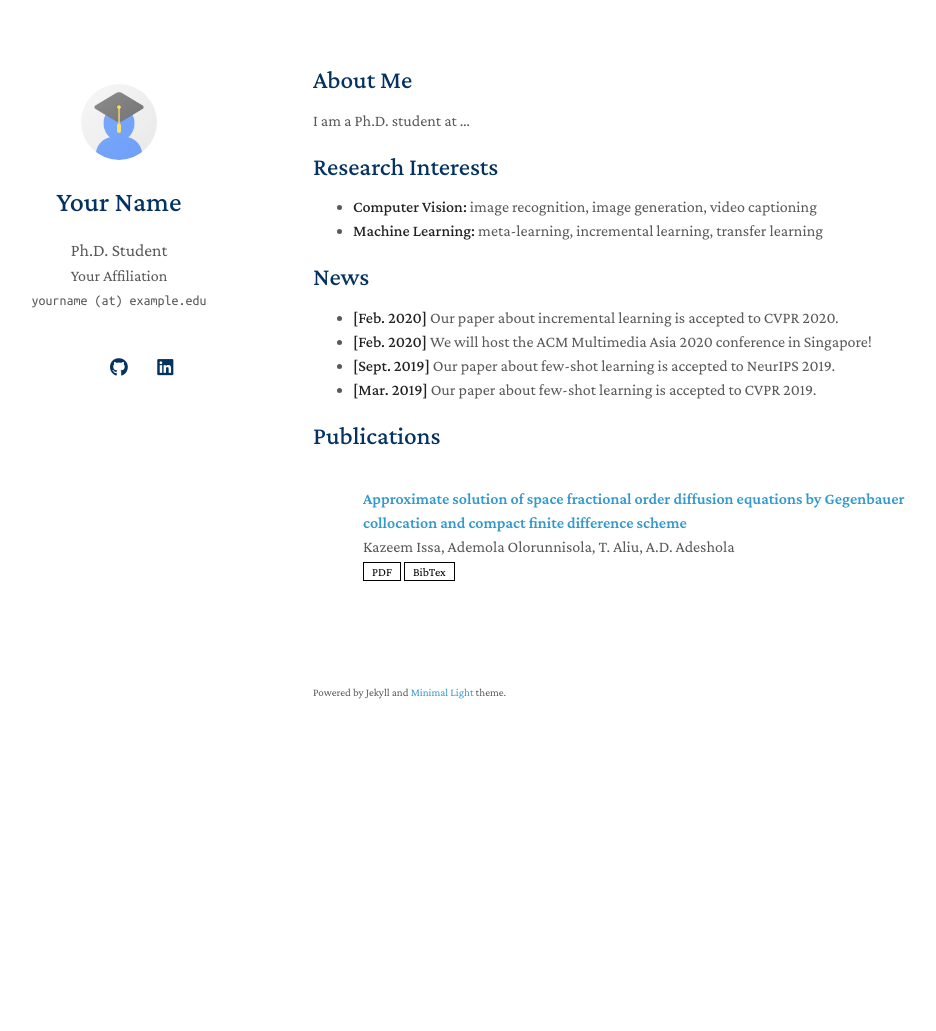
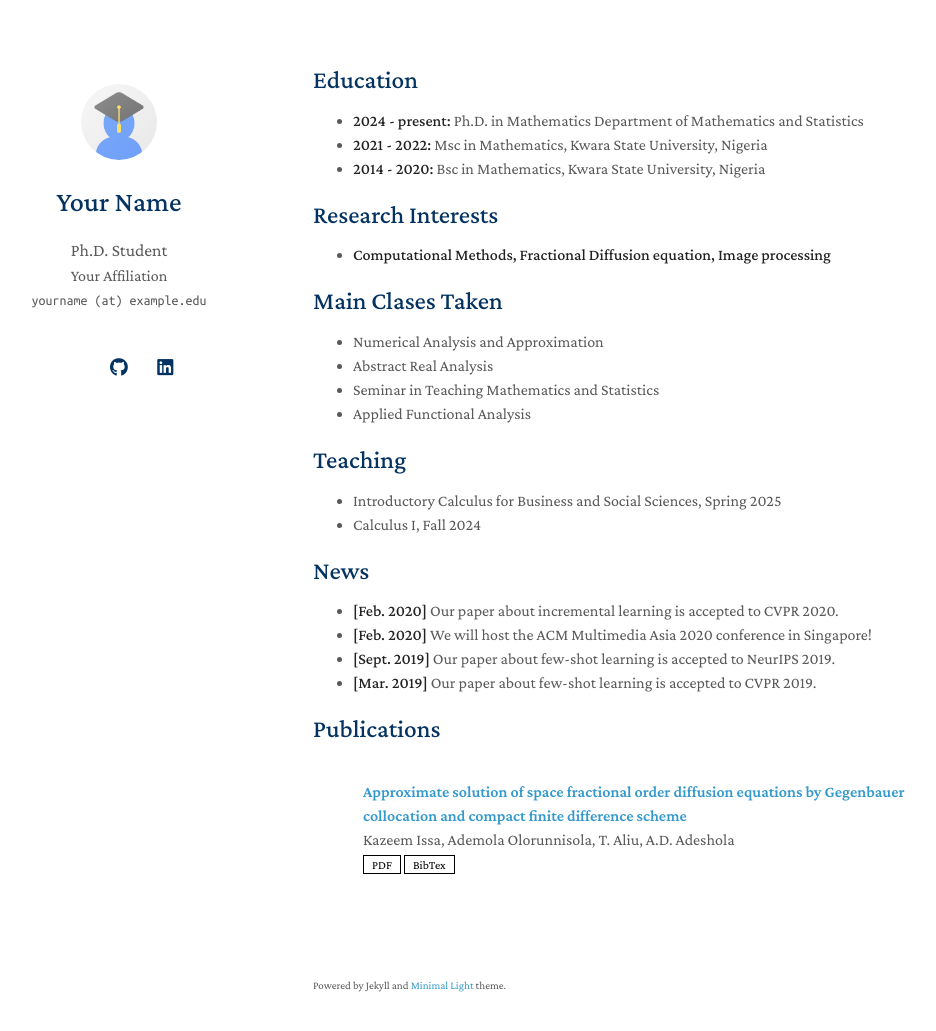
Before and after one commit to Ademola-Olorunnisola/Mycv, a Jekyll site: the page built from index.md, in a window 1280 px wide and 1066 px high. Shown: the top 1031 px of the window, without its empty margins (157-1093 px from the left). Built offline with Jekyll 4.4.1, drawn with Linux system fonts in a browser that asks for light colours; a style sheet for code colours, icons or effects is not loaded; our own code applies the rules of GitHub Pages for plain Markdown files.

Commit message:
Update index.md

```diff
--- a/index.md
+++ b/index.md
@@ -2,14 +2,26 @@
 layout: homepage
 ---
 
-## About Me
-
-I am a Ph.D. student at ...
+## Education
+- **2024 - present:** Ph.D. in Mathematics Department of Mathematics and Statistics
+- **2021 - 2022:** Msc in Mathematics, Kwara State University, Nigeria
+- **2014 - 2020:** Bsc in Mathematics, Kwara State University, Nigeria
 
 ## Research Interests
 
-- **Computer Vision:** image recognition, image generation, video captioning
-- **Machine Learning:** meta-learning, incremental learning, transfer learning
+- **Computational Methods, Fractional Diffusion equation, Image processing**
+
+
+## Main Clases Taken
+- Numerical Analysis and Approximation
+- Abstract Real Analysis
+- Seminar in Teaching Mathematics and Statistics
+- Applied Functional Analysis
+
+## Teaching
+- Introductory Calculus for Business and Social Sciences, Spring 2025
+- Calculus I, Fall 2024
+
 
 ## News
 
```
